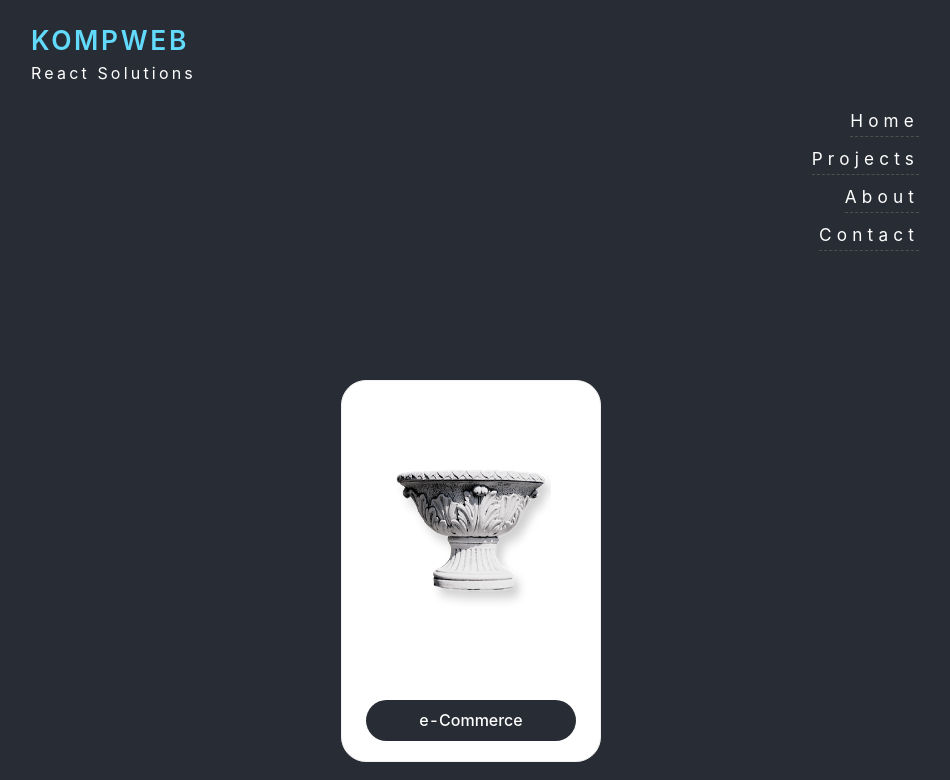
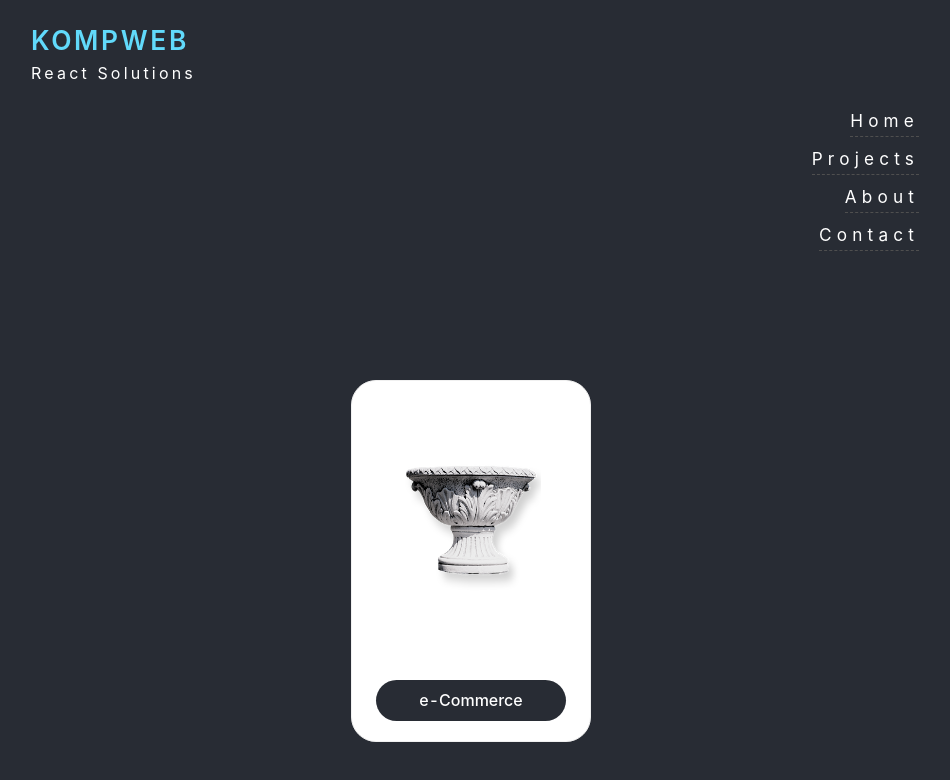
Before and after one commit to Kompweb/Kompweb, a React (Create React App) app in the folder Frontend/: page /projects in a window 1280 px wide. Shown: the top 780 px of the page, without its empty margins (169-1119 px from the left). Built offline with nearby package versions, Linux system fonts and the light colour scheme; no server answers.

Commit message:
resized project cards

```diff
--- a/Frontend/src/components/pages/AllProjects/CryptoApp.js
+++ b/Frontend/src/components/pages/AllProjects/CryptoApp.js
@@ -21,7 +21,7 @@ const CryptoApp = () => (
         {/* <Col span={4}> */}
         <Card
           hoverable
-          style={{ width: 260 }}
+          style={{ width: 240 }}
           cover={
             <img
               alt="example"
--- a/Frontend/src/components/pages/AllProjects/PotShop.js
+++ b/Frontend/src/components/pages/AllProjects/PotShop.js
@@ -14,7 +14,7 @@ const PotShop = () => (
         {/* <Col span={4}> */}
         <Card
           hoverable
-          style={{ width: 260 }}
+          style={{ width: 240 }}
           cover={
             <img alt="example" src={require('../../../assets/ghiveci-1.png')} />
           }
--- a/Frontend/src/components/pages/AllProjects/ScribleStadium.js
+++ b/Frontend/src/components/pages/AllProjects/ScribleStadium.js
@@ -21,7 +21,7 @@ const ScribleStadium = () => (
         {/* <Col span={4}> */}
         <Card
           hoverable
-          style={{ width: 260 }}
+          style={{ width: 240 }}
           cover={
             <img
               alt="example"
--- a/Frontend/src/styles/Shop.css
+++ b/Frontend/src/styles/Shop.css
@@ -8,7 +8,7 @@
 }
 .ant-card-cover img {
   padding: 50px;
-  height: 300px;
+  height: 280px;
 }
 .ant-card-meta-detail div {
   color: #fff;
```
